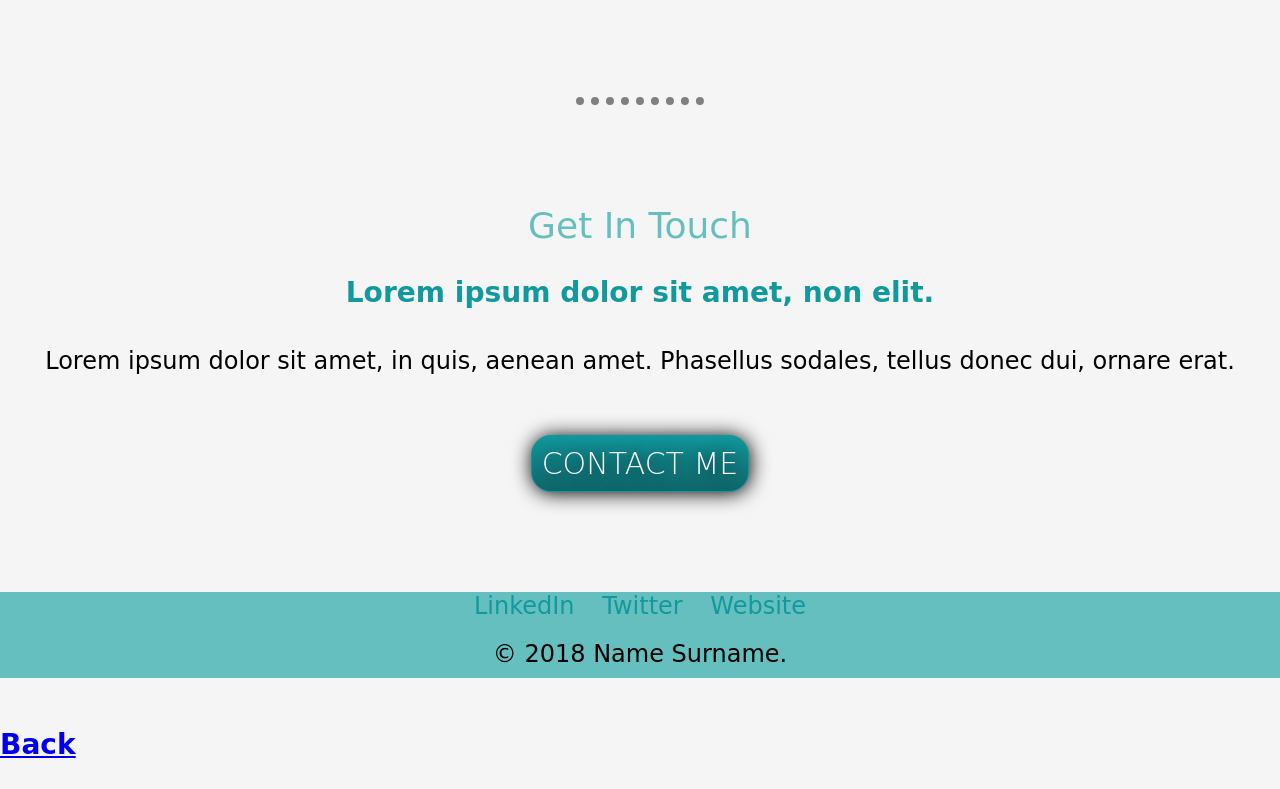
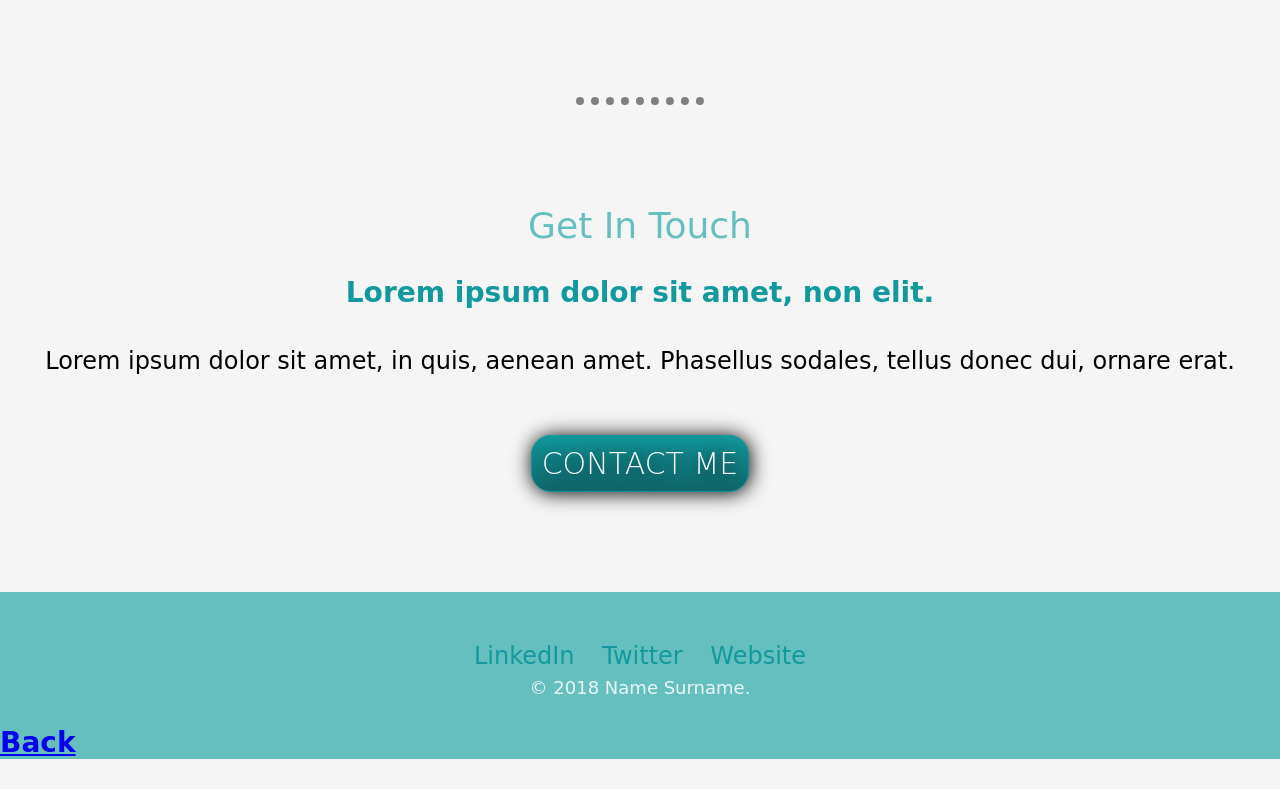
Before and after one commit to danielnavarrete095/CV, a plain HTML site: page cv.html in a window 1280 px wide. Shown: the part 2417-3206 px from the top of the page. After the commit the page ends 3176 px from the top, so only its background shows below. Drawn offline with Linux system fonts and the light colour scheme; a web font is replaced by a local one.

Commit message:
Adding some style to footpage

```diff
--- a/CSS/styles.css
+++ b/CSS/styles.css
@@ -35,6 +35,9 @@ h3{
     margin: 10px;
     text-decoration: none;
 }
+.footer-link:hover {
+    color: #EAF6F6;
+}
 h3:hover {
     background-color: gold;
 }
@@ -62,9 +65,20 @@ table {
 }
 .bottom-container {
     background-color: #66BFBF;
+    margin: 0px auto;
+    padding: 50px 0 20px;
 }
 .middle-container {
     margin: 100px 0px 100px 0px;
+}
+.back {
+    background-color: #66BFBF;
+    margin: 0;
+}
+.copyright {
+    margin: 0;
+    color: #EAF6F6;
+    font-size: 0.75em;;
 }
 .pro {
     text-decoration: underline;
--- a/cv.html
+++ b/cv.html
@@ -72,9 +72,8 @@
         <a class="footer-link" href="https://www.linkedin.com/">LinkedIn</a>
         <a class="footer-link" href="https://twitter.com/">Twitter</a>
         <a class="footer-link" href="https://www.appbrewery.co/">Website</a>
-        <p>© 2018 Name Surname.</p>
+        <p class="copyright">© 2018 Name Surname.</p>
     </div>
-
-    <h3><a href="index.html">Back</a></h3>
+    <h3 class="back"><a href="index.html">Back</a></h3>
 </body>
 </html>
```
